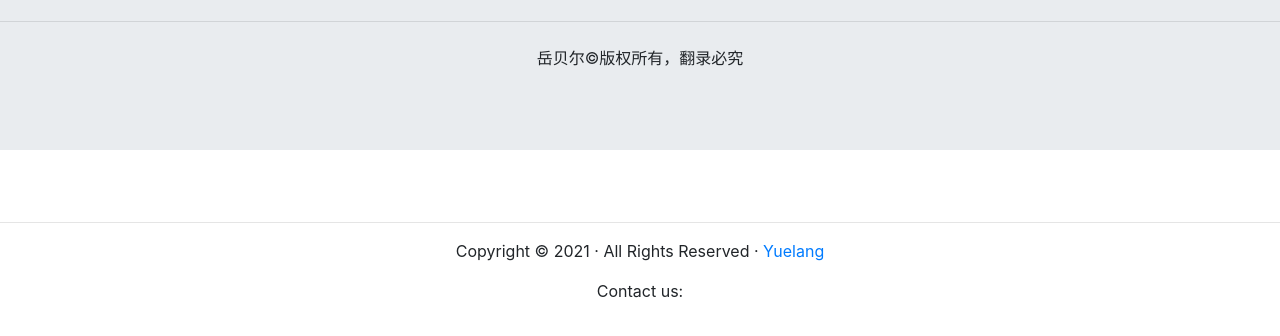
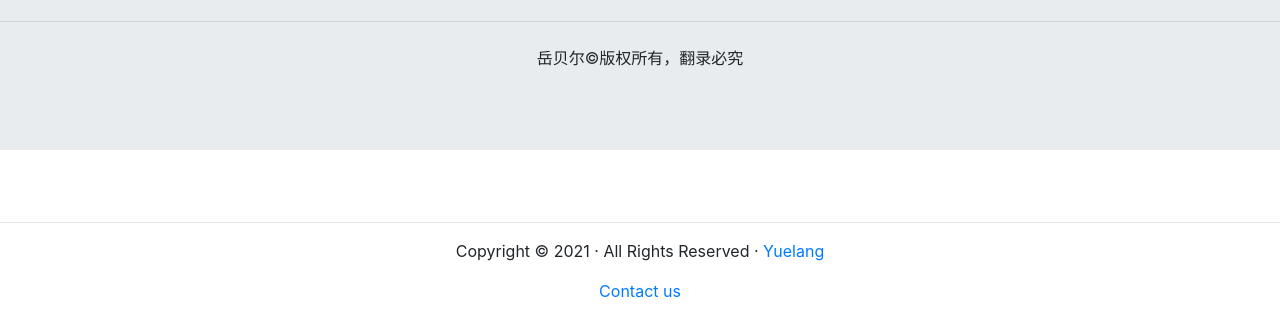
Before and after one commit to Rusmere/Yuelang, a plain HTML site: page about.html in a window 1280 px wide. Shown: the part 190-526 px from the top of the page. Drawn offline with Linux system fonts and the light colour scheme.

Commit message:
Update about.html

```diff
--- a/about.html
+++ b/about.html
@@ -48,7 +48,7 @@
       <div class="row">
          <div class="text-center col-lg-6 offset-lg-3">
             <p>Copyright &copy; 2021 &middot; All Rights Reserved &middot; <a href="#">Yuelang</a></p>
-            <p>Contact us:<a href="mailto:colin@colinoffice.onmicrosoft.com"></a></p>
+            <p><a href="mailto:colin@colinoffice.onmicrosoft.com">Contact us</a></p>
          </div>
       </div>
    </div>
```
